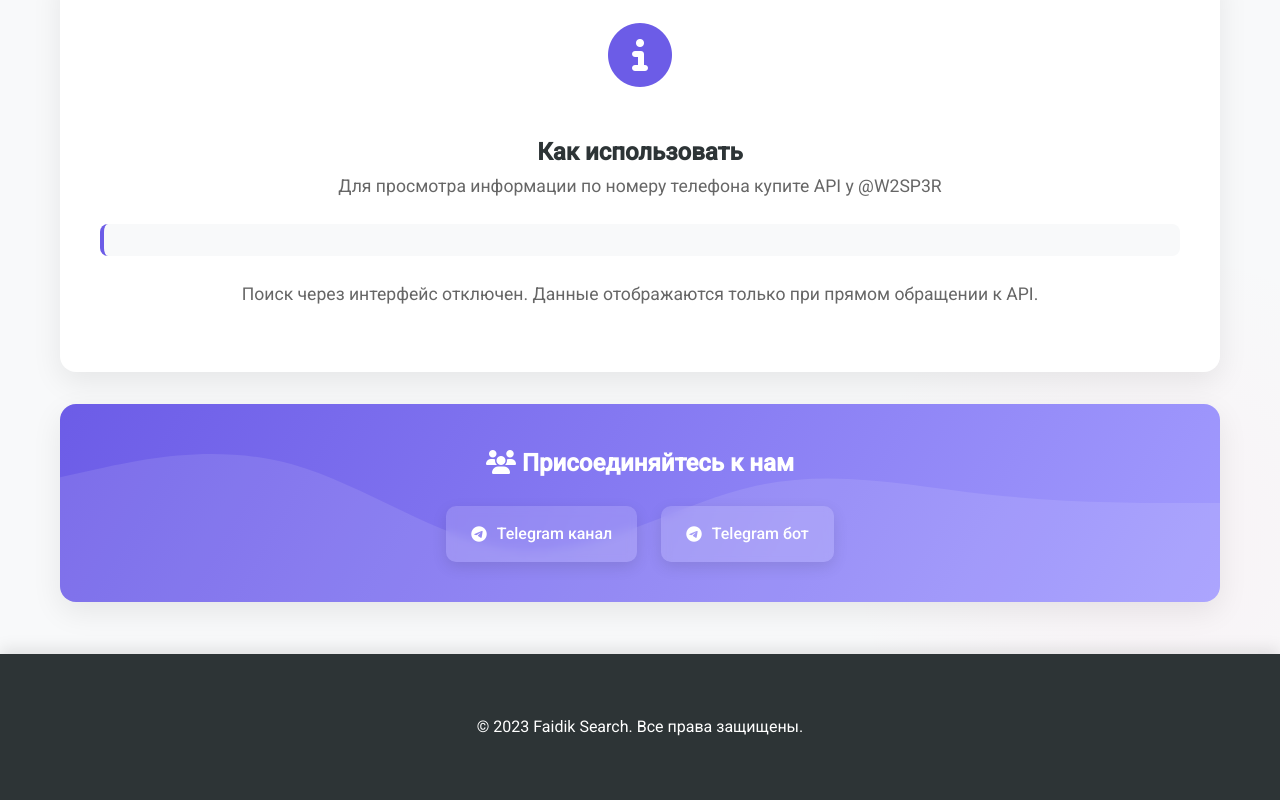
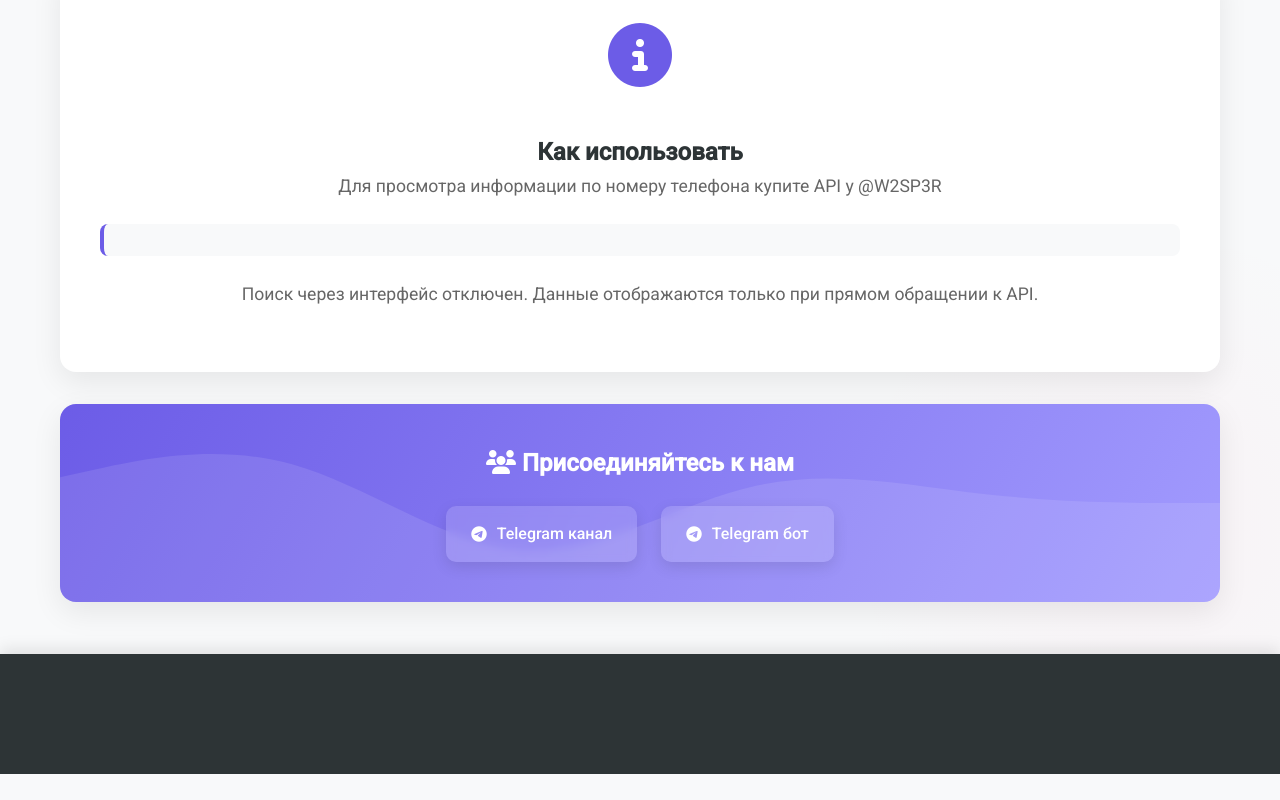
Before and after one commit to faidik-search/api, a plain HTML site: page index.html in a window 1280 px wide. Shown: the part 453-1253 px from the top of the page. After the commit the page ends 1227 px from the top, so only its background shows below. Drawn offline with Linux system fonts and the light colour scheme.

Commit message:
Update index.html

```diff
--- a/index.html
+++ b/index.html
@@ -482,7 +482,7 @@
 
     <footer>
         <div class="container">
-            <p>© 2023 Faidik Search. Все права защищены.</p>
+            <p></p>
         </div>
     </footer>
 
```
